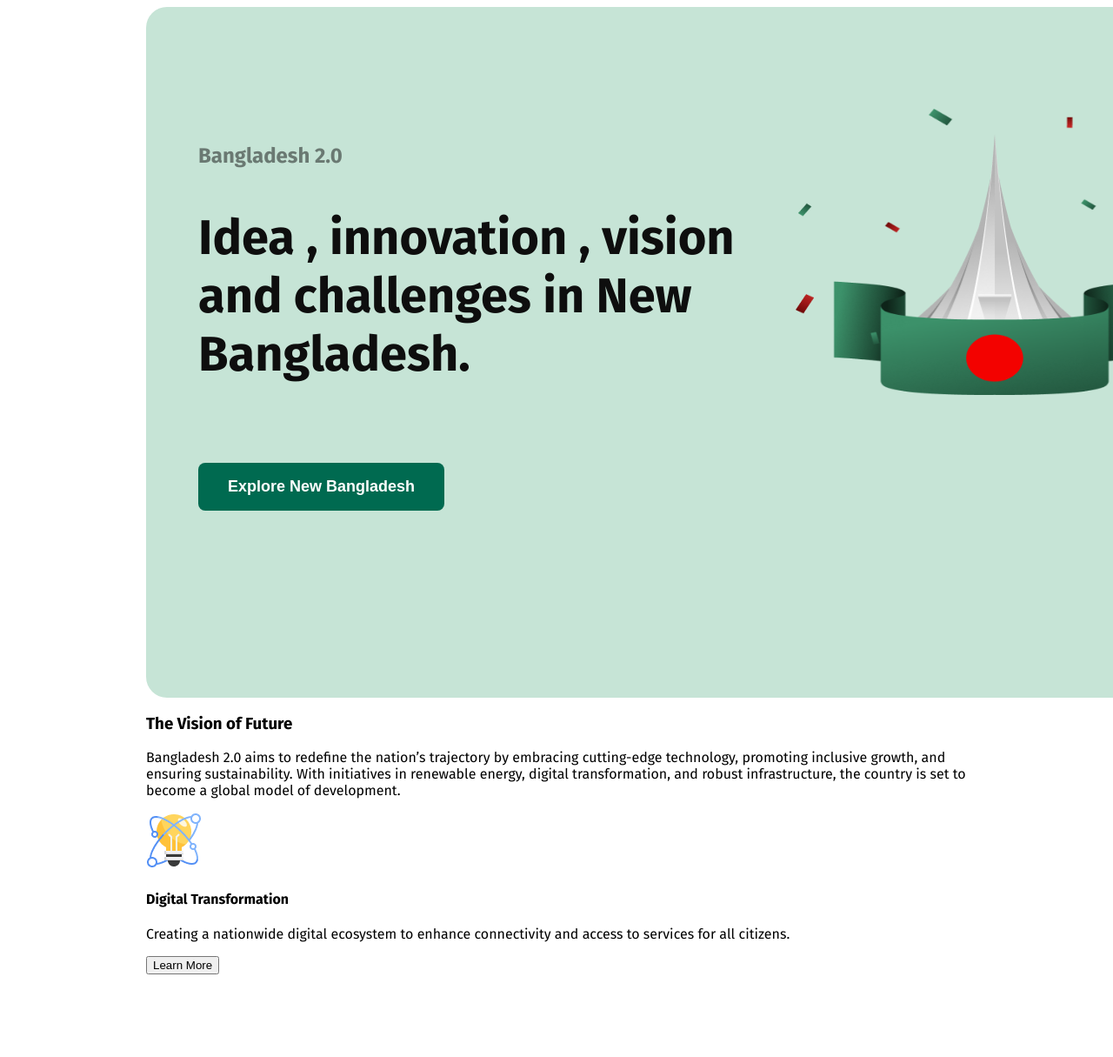
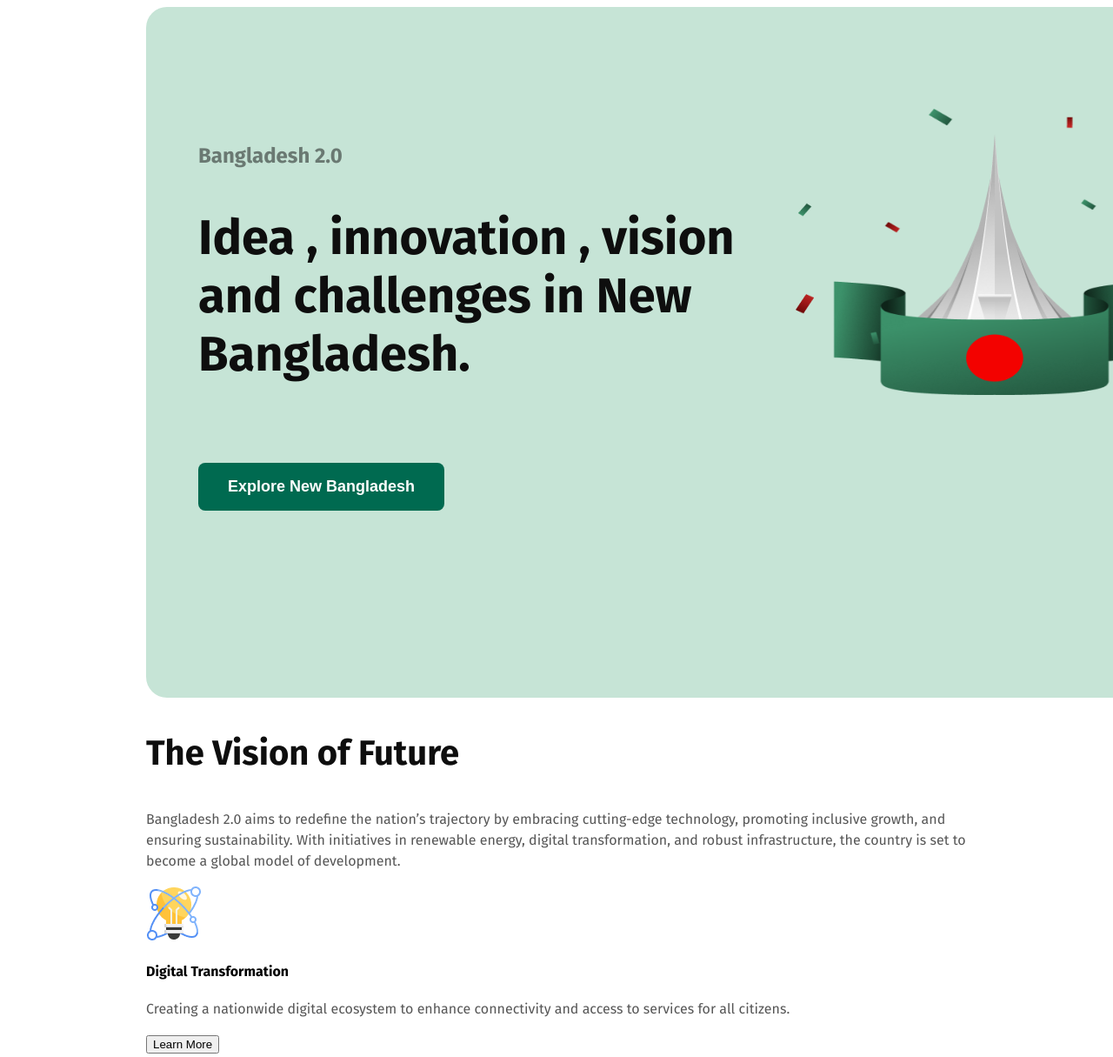
Before and after one commit to Mijbah-me/A1-B11, a plain HTML site: page index.html in a window 1280 px wide. Shown: the top 1215 px of the page at 87% size. Before the commit the page ends 1136 px from the top, so only its background shows below. Drawn offline with Linux system fonts and the light colour scheme.

Commit message:
the vision ok

```diff
--- a/index.html
+++ b/index.html
@@ -18,7 +18,7 @@
             <img src="./assets/hero.png" alt="National Martyrs' Monument">
         </section>
         <section>
-            <div>
+            <div class="thevision">
                 <h3>The Vision of Future</h3>
                 <p>Bangladesh 2.0 aims to redefine the nation’s trajectory by embracing cutting-edge technology, promoting inclusive growth, and ensuring sustainability. With initiatives in renewable energy, digital transformation, and robust infrastructure, the country is set to become a global model of development.</p>
                 <div>
--- a/styles/styles.css
+++ b/styles/styles.css
@@ -41,3 +41,18 @@ font-weight: 600;
 .banner img{
     width: 474.3px; height: 329.21px;
     }
+
+    .thevision > h3{
+        color: rgb(14, 14, 14);
+font-size: 40px;
+font-weight: 700;
+line-height: 48px;
+text-align: left;
+    }
+    .thevision p{
+        color: rgba(14, 14, 14, 0.7);
+font-size: 16px;
+font-weight: 400;
+line-height: 24px;
+text-align: left;
+    }
```
